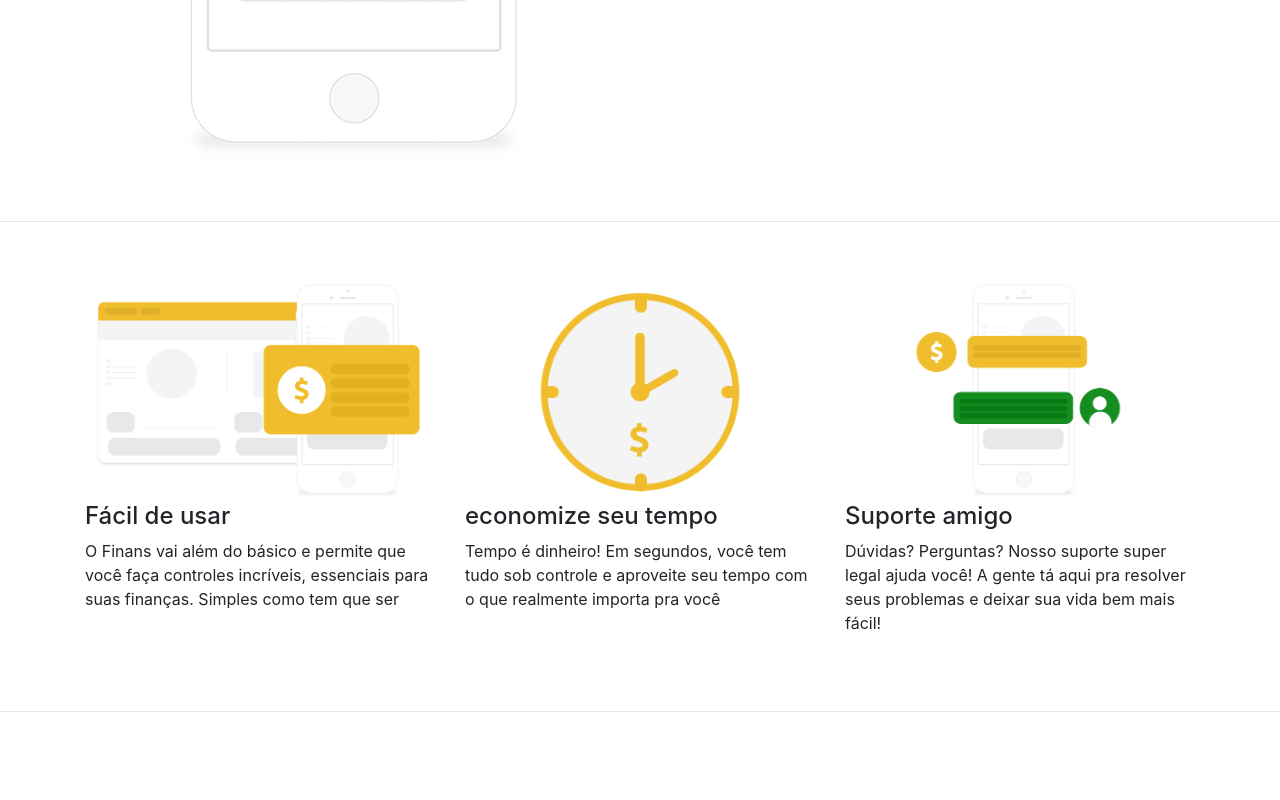
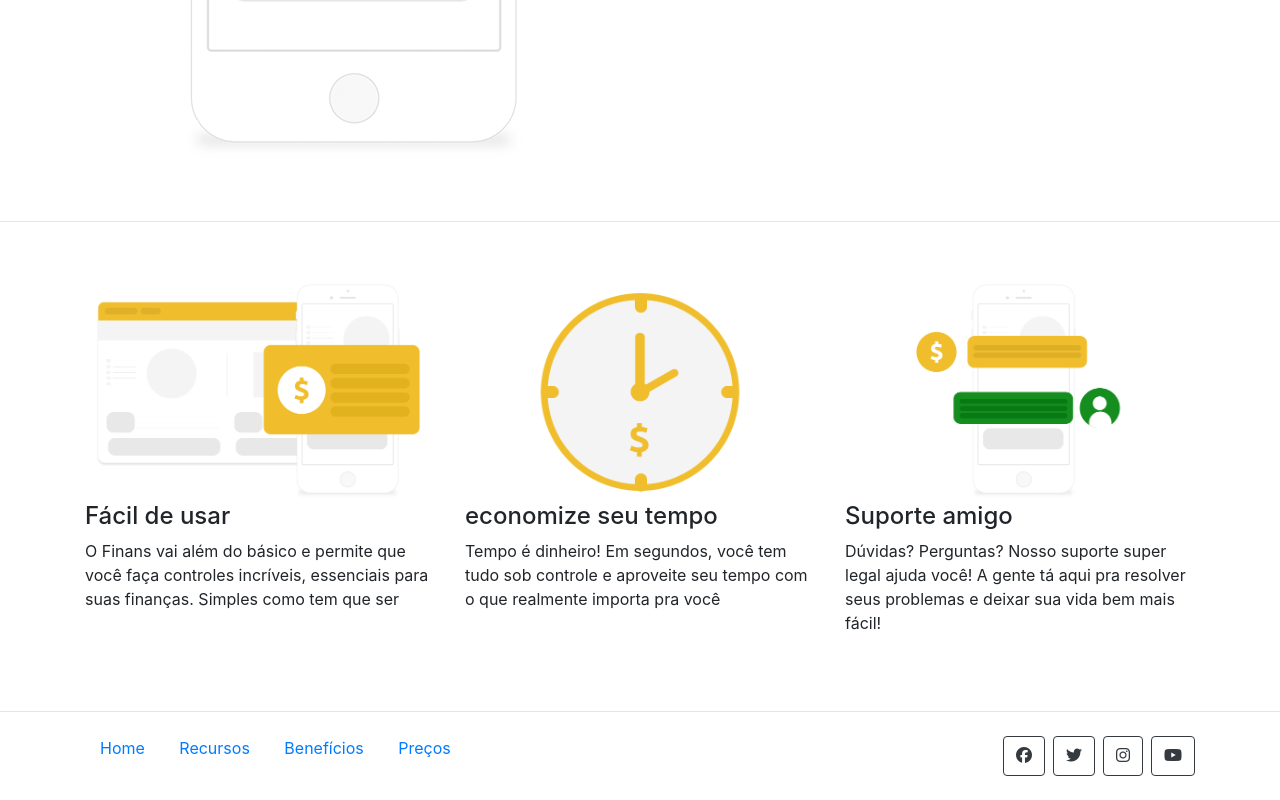
Before and after one commit to TonyLs03/Finans, a plain HTML site: page index.html in a window 1280 px wide. Shown: the part 1632-2432 px from the top of the page. Before the commit the page ends 2344 px from the top, so only its background shows below. Drawn offline with nearby package versions, Linux system fonts and the light colour scheme.

Commit message:
footer
adicionando footer do site

```diff
--- a/css/estilo.css
+++ b/css/estilo.css
@@ -7,3 +7,7 @@
   padding: 60px 0;
   border-bottom: 1px solid #e5e5e5;
 }
+
+footer p a {
+  margin: 5px 15px;
+}
--- a/index.html
+++ b/index.html
@@ -194,6 +194,35 @@
     </section>
     <!-- fim da sessão RECURSOS -->
 
+    <footer class="mt-4 mb-4">
+      <div class="container">
+        <div class="row">
+          <div class="col-md-8">
+            <p>
+              <a href="">Home</a>
+              <a href="">Recursos</a>
+              <a href="">Benefícios</a>
+              <a href="">Preços</a>
+            </p>
+          </div>
+          <div class="col-md-4 d-flex justify-content-end">
+            <a href="" class="btn btn-outline-dark ml-2">
+              <i class="fa-brands fa-facebook"></i>
+            </a>
+            <a href="" class="btn btn-outline-dark ml-2">
+              <i class="fa-brands fa-twitter"></i>
+            </a>
+            <a href="" class="btn btn-outline-dark ml-2">
+              <i class="fa-brands fa-instagram"></i>
+            </a>
+            <a href="" class="btn btn-outline-dark ml-2">
+              <i class="fa-brands fa-youtube"></i>
+            </a>
+          </div>
+        </div>
+      </div>
+    </footer>
+
     <!-- JavaScript (Opcional) -->
     <!-- jQuery primeiro, depois Popper.js, depois Bootstrap JS -->
     <script
```
